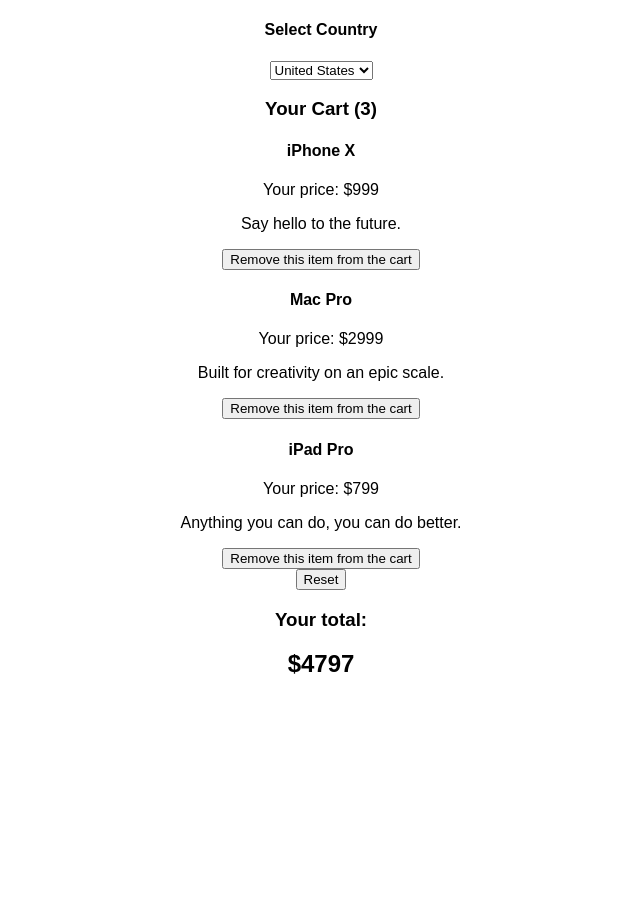
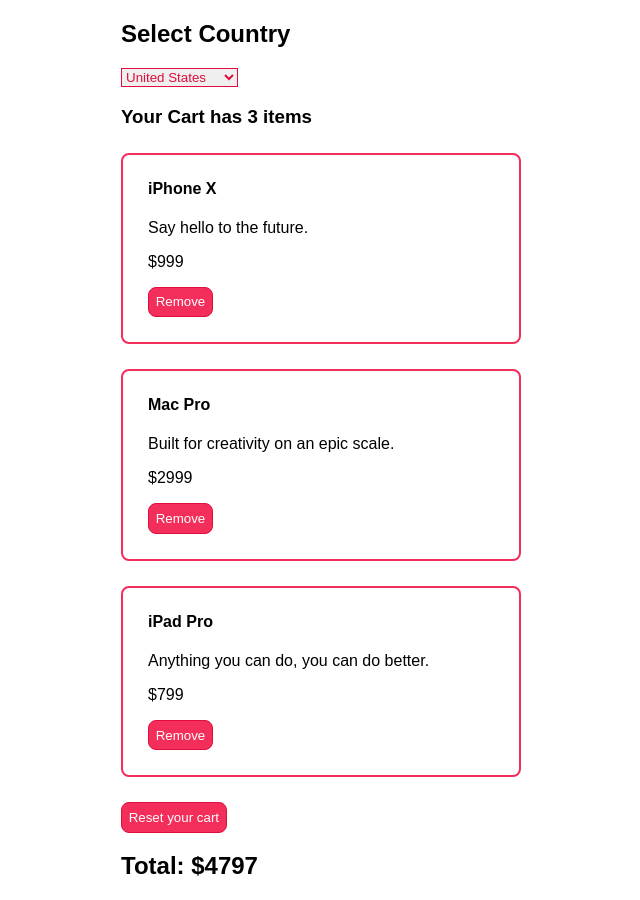
Before and after one commit to xgirma/x-market, a React (Create React App) app: page / in a window 1280 px wide. Shown: the whole page, without its empty margins (319-959 px from the left). Before the commit the page ends 800 px from the top, so only its background shows below. Built offline with nearby package versions, Linux system fonts and the light colour scheme.

Commit message:
add styl

```diff
--- a/src/App.css
+++ /dev/null
@@ -1,3 +0,0 @@
-.App {
-  text-align: center;
-}
--- a/src/App.js
+++ b/src/App.js
@@ -2,7 +2,6 @@
 import LocalizationBox from './component/LocalizationBox';
 import { itemsType, localeType } from './types';
 import { itemsDefault, localeDefault } from './data/default';
-import './App.css';
 
 function App({ items, locale }) {
   return <div className="App"> <LocalizationBox items={items} locale={locale} /> </div>;
--- /dev/null
+++ b/src/component/CartItem.css
@@ -0,0 +1,4 @@
+.Item {
+    border: 2px solid red;
+    border-radius: 12px;
+}
--- a/src/component/CartItem.js
+++ b/src/component/CartItem.js
@@ -13,17 +13,21 @@
 	  const { onRemove } = this.props;
 
 	  return (
-  <section>
+  <div className="Item">
+    <div className="Details">
       <h4>{name}</h4>
+      <p>{description}</p>
       <p>
-							Your price: {' '}
         <span>{this.getLocalizedCurrencySymbol(price, country)}</span>
       </p>
-    <p>{description}</p>
+
       <button onClick={() => onRemove(this.props.item)}>
-							Remove this item from the cart
+			  Remove
       </button>
-  </section>
+    </div>
+
+
+  </div>
 	  );
 	}
 }
--- a/src/component/CartItemList.js
+++ b/src/component/CartItemList.js
@@ -5,9 +5,7 @@
 import { itemsDefault, localeDefault } from '../data/default';
 
 const CartItemList = (props) => {
-  const {
-    items, locale, onRemove, onReset,
-  } = props;
+  const { items, locale, onRemove } = props;
   return (
     <div>
       <div id="item-lst">
@@ -17,12 +15,6 @@
           locale={locale}
           item={item}
         />))}
-      </div>
-
-      <div id="reset-btn">
-        <button onClick={() => onReset()}>
-					Reset
-        </button>
       </div>
     </div>
   );
@@ -34,7 +26,6 @@
   items: itemsType,
   locale: localeType,
   onRemove: PropTypes.func.isRequired,
-  onReset: PropTypes.func.isRequired,
 };
 
 CartItemList.defaultProps = {
--- a/src/component/LocalizationBox.js
+++ b/src/component/LocalizationBox.js
@@ -29,24 +29,26 @@
 	};
 
 	render() {
-	  const { length } = this.props.items;
+	  const { length } = this.state.items;
+	  let closing = '';
+	  closing = length === 1 ? 'item' : 'items';
 	  return (
   <div>
     <form className="locale-form">
-      <h4>Select Country</h4>
+      <h2>Select Country</h2>
       <select
         onChange={this.handleCountryChange}
         id="countrySelect"
         name="country"
       >
         <option value="US">United States</option>
-        <option value="GB">Great Britain</option>
+        <option value="UK">United Kingdom</option>
         <option value="BE">Belgium</option>
       </select>
     </form>
-    <h3>Your Cart ({length})</h3>
+    <h3>Your Cart {length === 0 ? 'is empty' : (`has ${length} ${closing}`)} </h3>
     <CartItemList {...this.state} onRemove={this.removeItem} onReset={this.resetItems} />
-    <TotalBox {...this.state} />
+    <TotalBox {...this.state} onReset={this.resetItems} />
   </div>
 	  );
 	}
--- a/src/component/TotalBox.js
+++ b/src/component/TotalBox.js
@@ -1,4 +1,5 @@
 import React from 'react';
+import PropTypes from 'prop-types';
 import sum from '../lib/calculate-total';
 import toLocaleCurrencyString from '../lib/conversion-helper';
 import { itemsType, localeType } from '../types';
@@ -12,10 +13,18 @@
 	};
 
 	render() {
+	  const { onReset } = this.props;
 	  return (
   <div>
-    <h3>Your total: </h3>
-    <h2>{this.calculateTotalItemPrices()}</h2>
+    <div id="reset-btn">
+      <button onClick={() => onReset()}>
+			  Reset your cart
+      </button>
+    </div>
+    <h2>
+      <span>Total: </span>
+      <span>{this.calculateTotalItemPrices()}</span>
+    </h2>
   </div>
 	  );
 	}
@@ -26,6 +35,7 @@
 TotalBox.propTypes = {
   items: itemsType,
   locale: localeType,
+  onReset: PropTypes.func.isRequired,
 };
 
 TotalBox.defaultProps = {
--- a/src/index.css
+++ b/src/index.css
@@ -1,5 +1,44 @@
+html, * {
+  box-sizing: border-box;
+}
+
 body {
-  margin: 0;
-  padding: 0;
-  font-family: sans-serif;
+  font: caption;
 }
+
+button, .button, input[type="submit"] {
+  background-color: #f32e5b;
+  border: 1px solid #e10d3d;
+  color: white;
+  padding: 0.5em;
+  transition: all 0.2s;
+  border-radius: 8px;
+}
+
+button:hover, .button:hover, input[type="submit"]:hover {
+  background-color: green;
+  border: 1px solid #00d800;
+}
+
+select {
+  cursor:pointer;
+  display:inline-block;
+  color:#e10d3d;
+  border:1px solid #e10d3d;
+}
+
+.App {
+  text-align: left;
+  margin: auto;
+  max-width: 400px;
+}
+
+.Item {
+  border: 2px solid #f32e5b;
+  border-radius: 8px;
+  margin: 25px 0px 25px 0px;
+}
+
+.Details {
+  margin: 25px 25px 25px 25px;
+}
--- a/src/lib/conversion-helper.js
+++ b/src/lib/conversion-helper.js
@@ -1,13 +1,13 @@
 const symbols = {
   US: '$',
   BE: '€',
-  GB: '£',
+  UK: '£',
 };
 
 const rates = {
   US: 1,
   BE: 0.81,
-  GB: 0.71,
+  UK: 0.71,
 };
 
 const getCurrencySymbolForCountry = country => symbols[country];
@@ -16,6 +16,6 @@
 
 const convertFromUSD = (locale, price) => (price * rates[locale]);
 
-const toLocaleCurrencyString = (price, locale = 'USA') => `${getCurrencySymbolForCountry(locale)}${toCurrencyString(convertFromUSD(locale, price))}`;
+const toLocaleCurrencyString = (price, locale = 'US') => `${getCurrencySymbolForCountry(locale)}${toCurrencyString(convertFromUSD(locale, price))}`;
 
 export default toLocaleCurrencyString;
```
Lines whose indentation alone changed are shown as unchanged.
